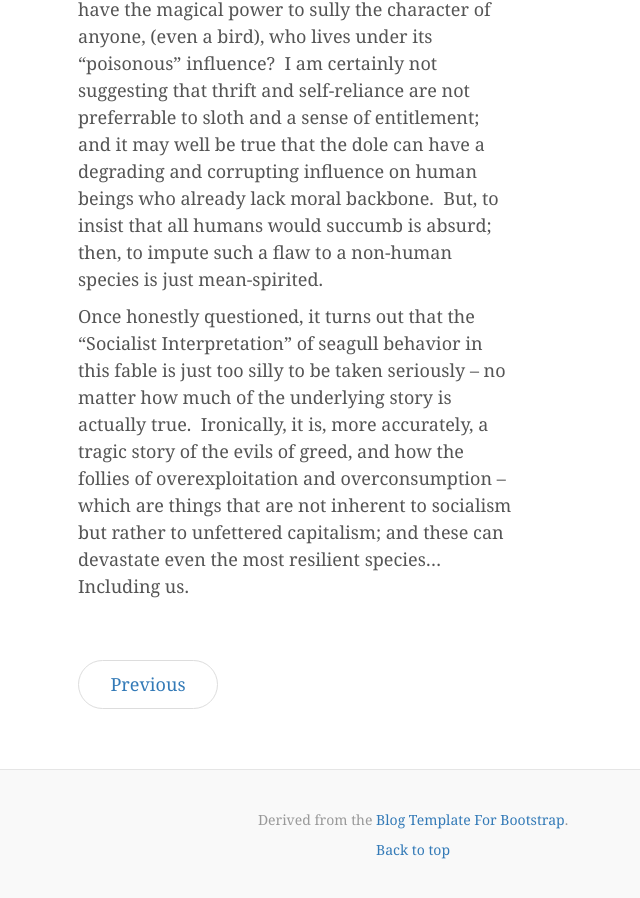
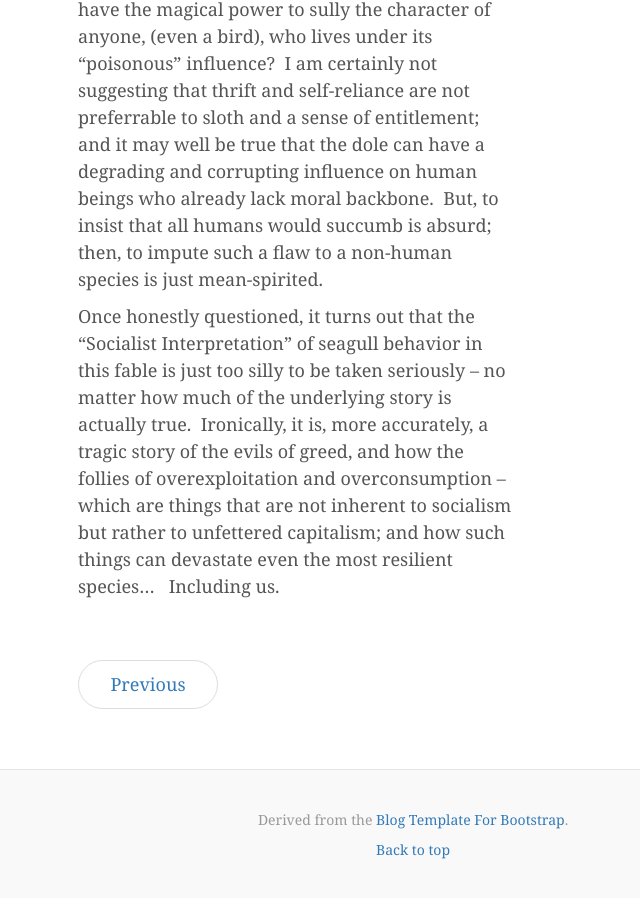
Before and after one commit to coryburt/coryburt.github.io, a Jekyll site: the page proj/bootstrap-blog/page4.html, which Jekyll copies as it is, in a window 1280 px wide and 900 px high, scrolled down 4277 px. Shown: the whole window, without its empty margins (227-867 px from the left). Built offline with Jekyll 4.4.1, drawn with Linux system fonts in a browser that asks for light colours; nearby versions of some CDN libraries.

Commit message:
Finish the move of the Gullible Gulls

```diff
--- a/proj/bootstrap-blog/page4.html
+++ b/proj/bootstrap-blog/page4.html
@@ -101,7 +101,7 @@
         But, to insist that all humans would succumb is absurd; then, to impute such a flaw to a non-human species is just mean-spirited.</p>
 
 	<p>Once honestly questioned, it turns out that the “Socialist Interpretation” of seagull behavior in this fable is just too silly to be taken seriously &ndash; no matter how much of the underlying story is actually true.&nbsp;
-        Ironically, it is, more accurately, a tragic story of the evils of greed, and how the follies of overexploitation and overconsumption &ndash; which are things that are not inherent to socialism but rather to unfettered capitalism; and these can devastate even the most resilient species… &nbsp;
+        Ironically, it is, more accurately, a tragic story of the evils of greed, and how the follies of overexploitation and overconsumption &ndash; which are things that are not inherent to socialism but rather to unfettered capitalism; and how such things can devastate even the most resilient species… &nbsp;
         Including us.</p>
 </div>
 <!-- /.blog-post -->
```
